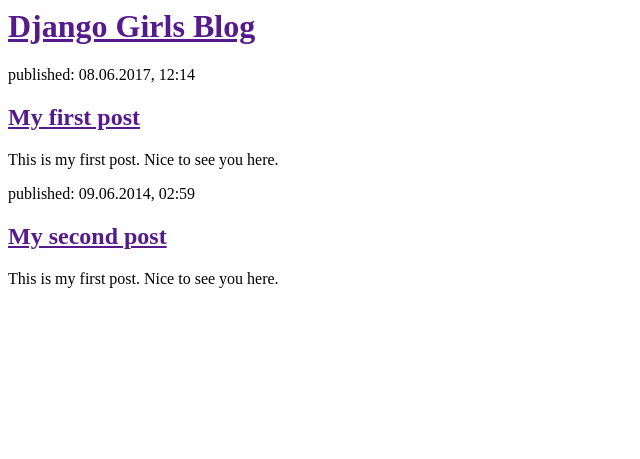
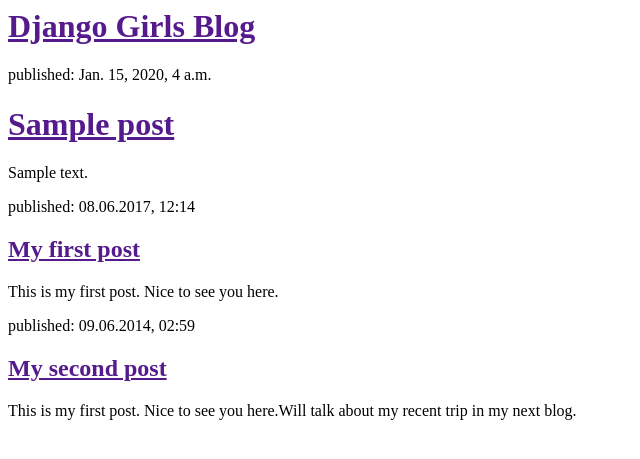
Before and after one commit to isultania/my-first-blog, a Django app: template blog/templates/blog/post_list.html in a window 1280 px wide. Shown: the top 459 px of the page, without its empty margins (0-640 px from the left). Run offline with Django 3.2, Linux system fonts and the light colour scheme; the template is opened without the code that fills it: values that come from a table or form of the project are taken from there, others are empty; tables that the repository leaves empty hold one stand-in row (values such as "Sample post").

Commit message:
Modified templates to display posts from database.

```diff
--- a/blog/templates/blog/post_list.html
+++ b/blog/templates/blog/post_list.html
@@ -6,17 +6,23 @@
         <div>
             <h1><a href="">Django Girls Blog</a></h1>
         </div>
-
+		{% for post in posts %}
+    <div>
+        <p>published: {{ post.published_date }}</p>
+        <h1><a href="">{{ post.title }}</a></h1>
+        <p>{{ post.text|linebreaksbr }}</p>
+    </div>
+		{% endfor %}
         <div>
             <p>published: 08.06.2017, 12:14</p>
             <h2><a href="">My first post</a></h2>
             <p>This is my first post. Nice to see you here.</p>
-        </div>
+		</div>
 
         <div>
             <p>published: 09.06.2014, 02:59</p>
             <h2><a href="">My second post</a></h2>
-            <p>This is my first post. Nice to see you here.</p>
+            <p>This is my first post. Nice to see you here.Will talk about my recent trip in my next blog.</p>
         </div>
     </body>
 </html>
```
Also changed, not shown: blog/views.py (+8 -2 lines).
